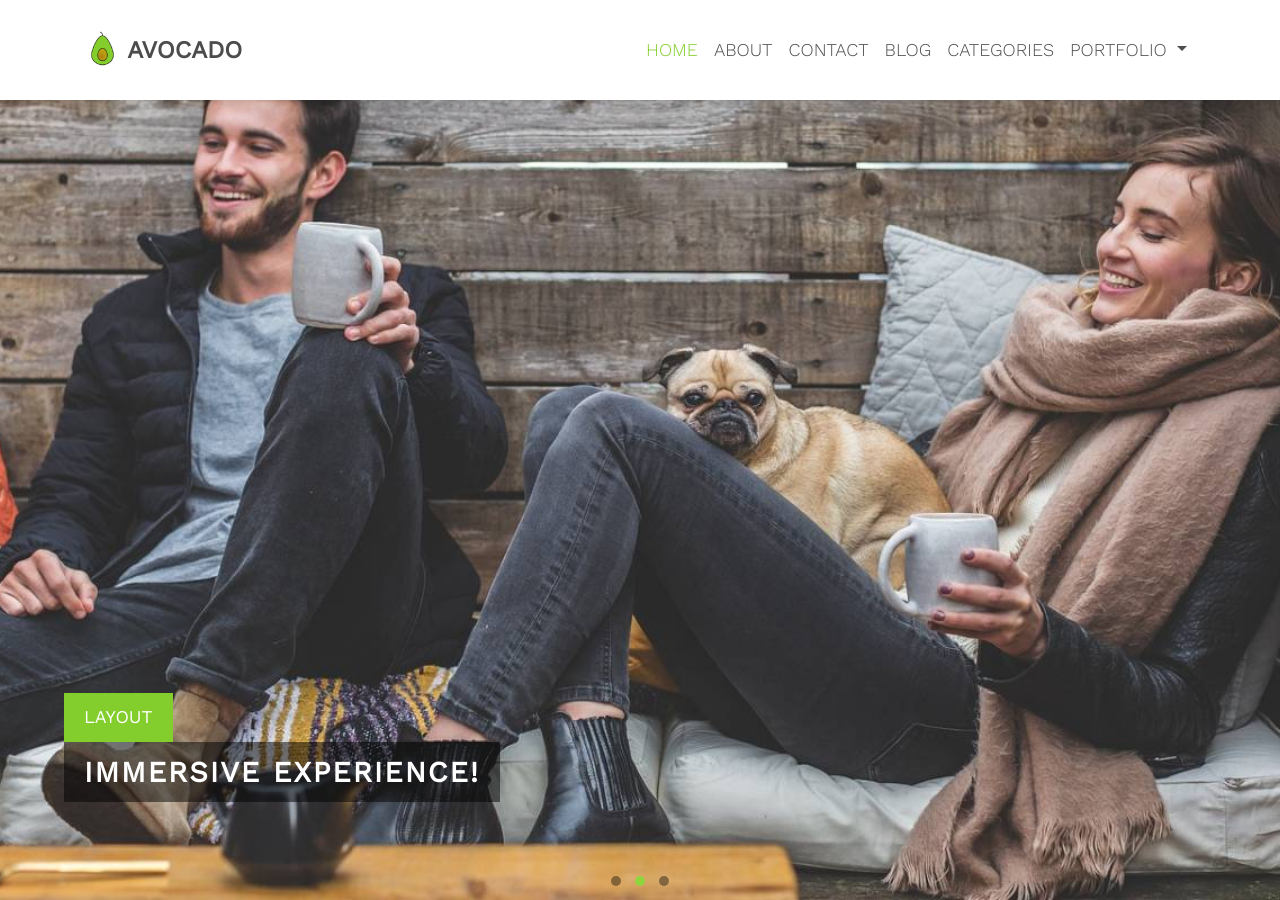
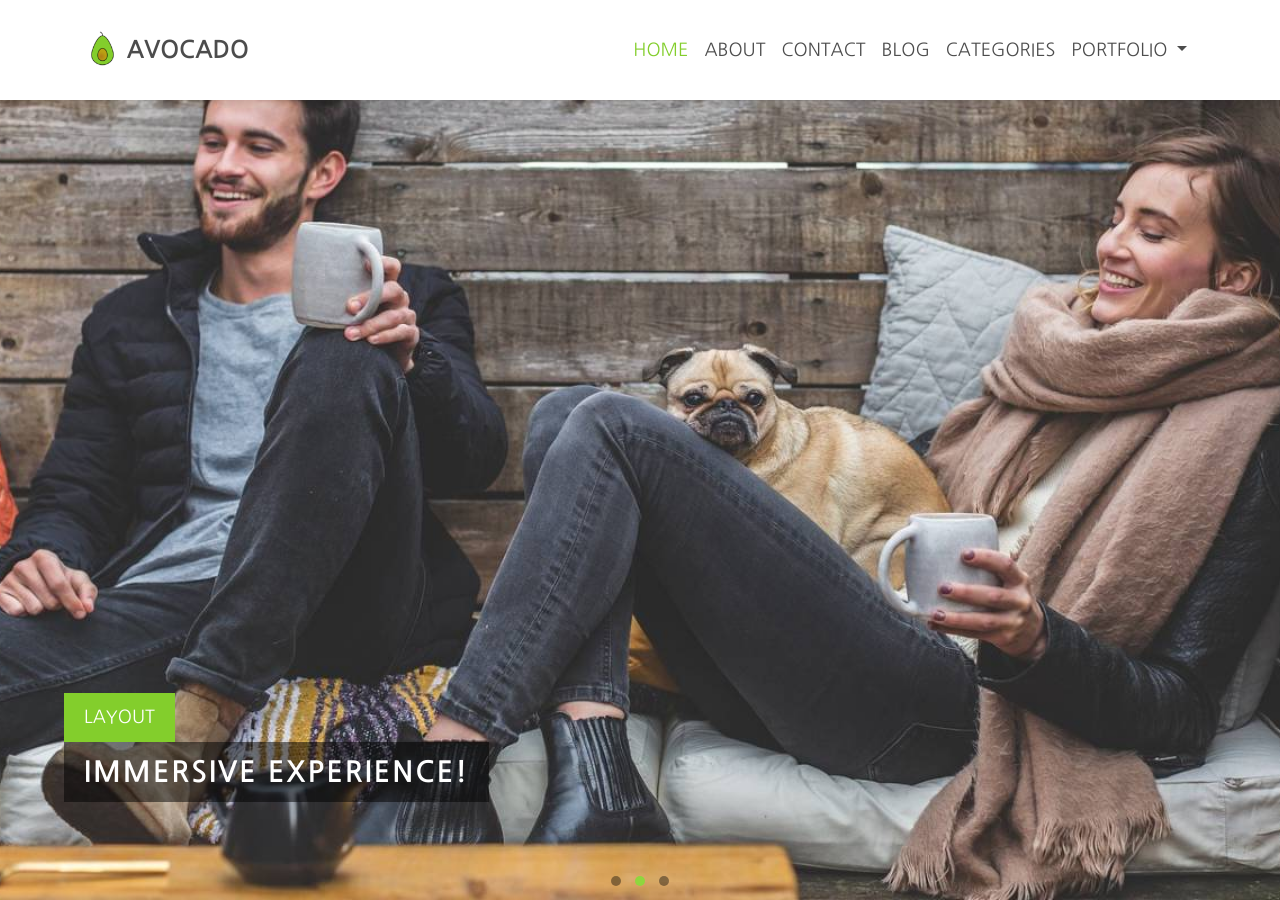
Before and after one commit to jacobsdesign/ims-korea, a Jekyll site: the page built from index.html, in a window 1280 px wide and 900 px high. Built offline with Jekyll 4.4.1, drawn with Linux system fonts in a browser that asks for light colours; nearby versions of some CDN libraries; the list of posts is cut into pages by our own code.

Commit message:
Update main.scss

```diff
--- a/assets/css/main.scss
+++ b/assets/css/main.scss
@@ -1,11 +1,11 @@
 ---
 # Only the main Sass file needs front matter (the dashes are enough)
 ---
-
+@import url(http://fonts.googleapis.com/earlyaccess/nanumgothic.css);
 @charset "utf-8";
-$base-ff:          'Work Sans', sans-serif;
-$head-ff:          'Work Sans', sans-serif;
-$system-ff:		   -apple-system, BlinkMacSystemFont, "Segoe UI", "Roboto", "Helvetica Neue", Arial, sans-serif;
+$base-ff:          'Nanum Gothic', sans-serif;
+$head-ff:          'Nanum Gothic', sans-serif;
+$system-ff:		   -apple-system, BlinkMacSystemFont, "Segoe UI", "Roboto", "Helvetica Neue", "Nanum Gothic", Arial, sans-serif;
 $base-fs:          18px;
 $base-fw:          400;
 $small-fs:         $base-fs * 0.775;
```
